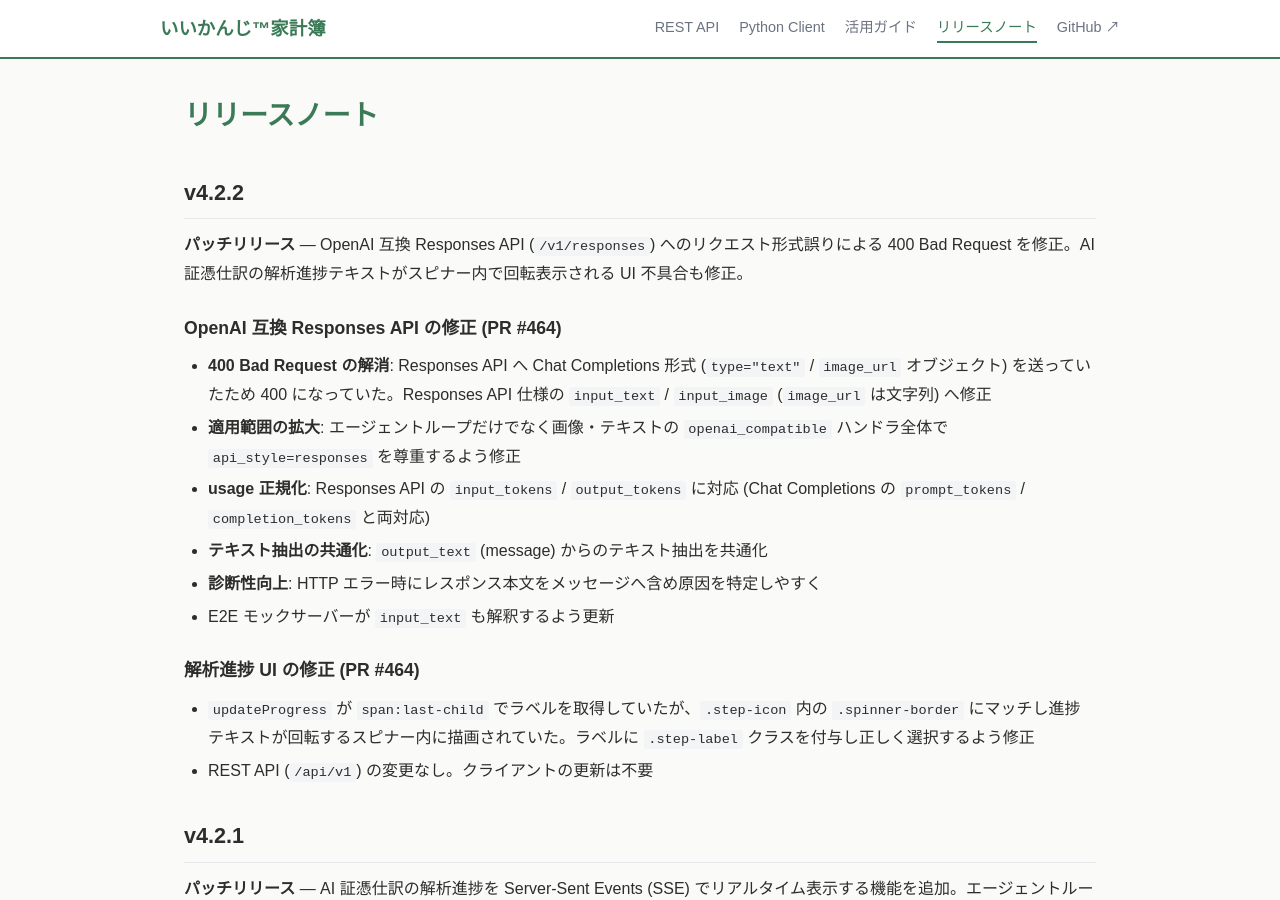
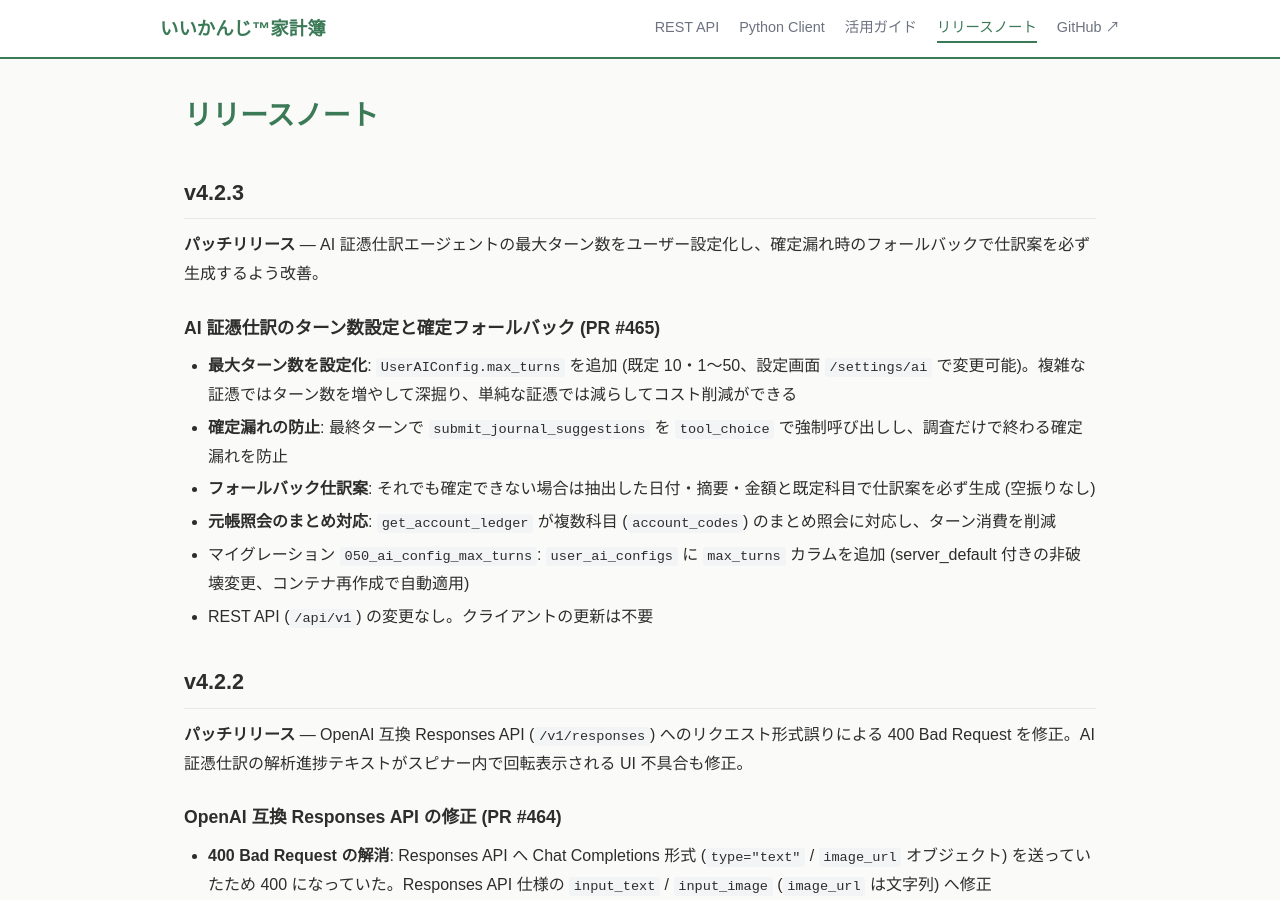
Before and after one commit to nananek/iikanji-kakeibo, a Jekyll site: the page built from docs/releases.md, in a window 1280 px wide and 900 px high. Built offline with Jekyll 4.4.1, drawn with Linux system fonts in a browser that asks for light colours.

Commit message:
docs: v4.2.3 リリースノート追加 + docker-compose.yml.example のイメージタグ更新

```diff
--- a/docs/releases.md
+++ b/docs/releases.md
@@ -4,6 +4,19 @@
 ---
 
 # リリースノート
+
+## v4.2.3
+
+**パッチリリース** — AI 証憑仕訳エージェントの最大ターン数をユーザー設定化し、確定漏れ時のフォールバックで仕訳案を必ず生成するよう改善。
+
+### AI 証憑仕訳のターン数設定と確定フォールバック (PR #465)
+
+- **最大ターン数を設定化**: `UserAIConfig.max_turns` を追加 (既定 10・1〜50、設定画面 `/settings/ai` で変更可能)。複雑な証憑ではターン数を増やして深掘り、単純な証憑では減らしてコスト削減ができる
+- **確定漏れの防止**: 最終ターンで `submit_journal_suggestions` を `tool_choice` で強制呼び出しし、調査だけで終わる確定漏れを防止
+- **フォールバック仕訳案**: それでも確定できない場合は抽出した日付・摘要・金額と既定科目で仕訳案を必ず生成 (空振りなし)
+- **元帳照会のまとめ対応**: `get_account_ledger` が複数科目 (`account_codes`) のまとめ照会に対応し、ターン消費を削減
+- マイグレーション `050_ai_config_max_turns`: `user_ai_configs` に `max_turns` カラムを追加 (server_default 付きの非破壊変更、コンテナ再作成で自動適用)
+- REST API (`/api/v1`) の変更なし。クライアントの更新は不要
 
 ## v4.2.2
 
```
Also changed, not shown: 1 other file.
